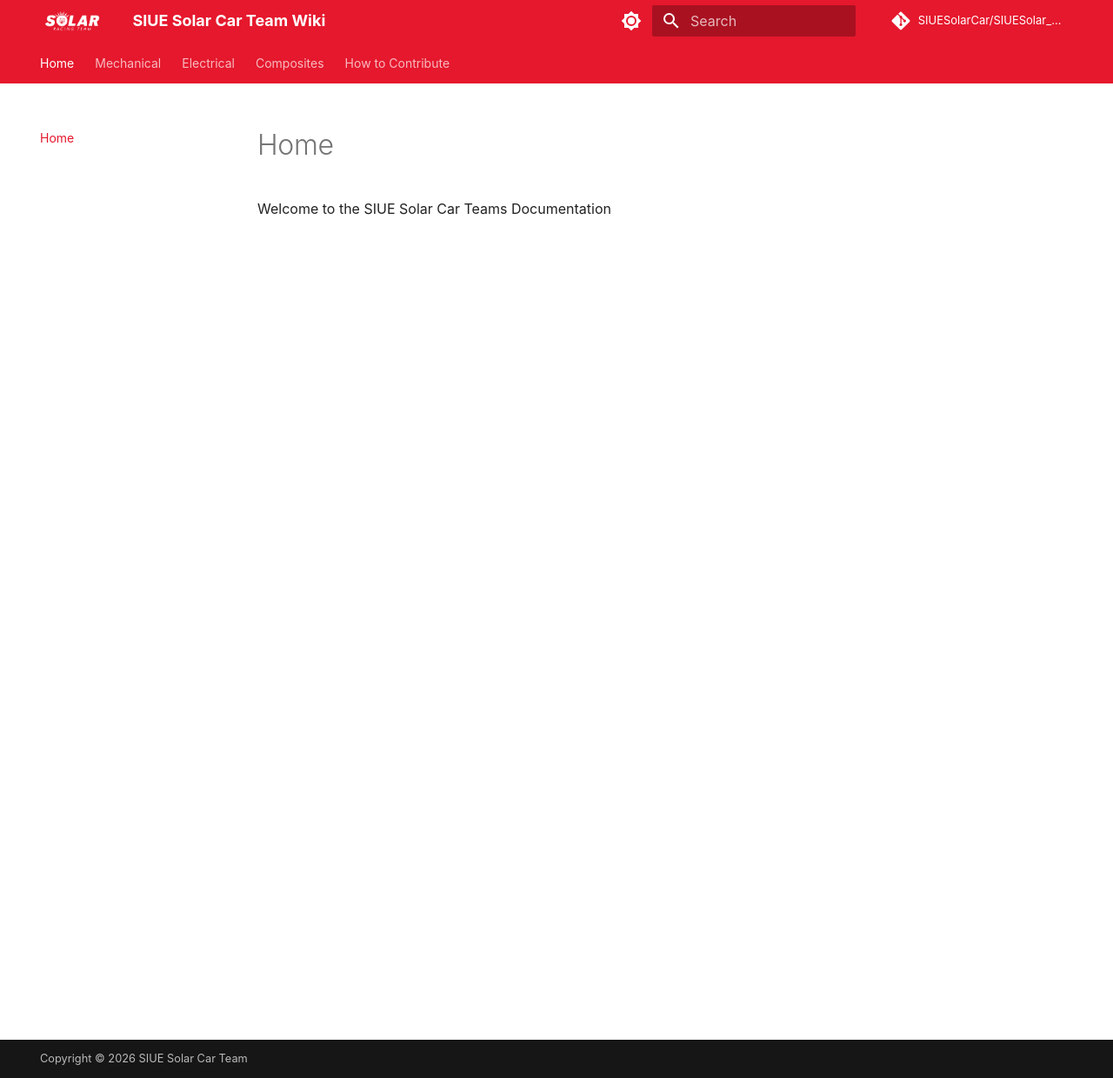
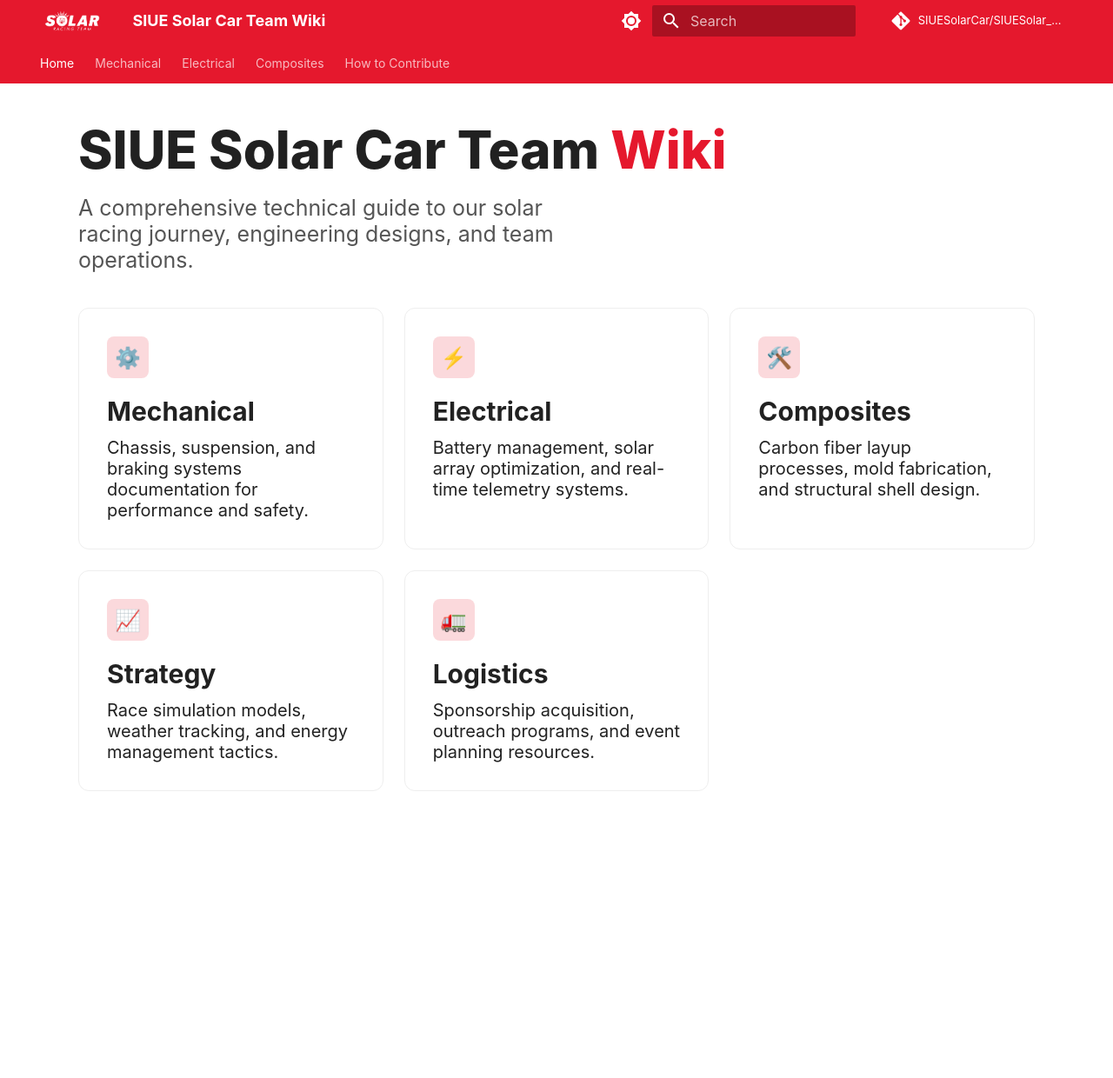
Before and after one commit to SIUESolarCar/SIUESolar_Wiki, an MkDocs documentation site: the page built from docs/index.md, in a window 1280 px wide and 1240 px high. Shown: the whole window at 87% size. Built offline with MkDocs 1.6.1 and Material for MkDocs 9.7.7, drawn with Linux system fonts in a browser that asks for light colours; some web fonts are replaced; comment, search, counter and statistics services are not loaded.

Commit message:
Added Home Page

```diff
--- /dev/null
+++ b/docs/overrides/home.html
@@ -0,0 +1,227 @@
+{% extends "main.html" %}
+{% block tabs %}
+  {{ super() }}
+    <head>
+    <style>
+      :root {
+        --siue-red: #e5182d;
+        --text-main: #1a1a1a;
+        --text-muted: #555555;
+        --bg-light: #ffffff;
+        --card-bg: #ffffff;
+        --card-shadow: 0 4px 12px rgba(0, 0, 0, 0.08);
+        --note-bg: rgba(229, 24, 45, 0.164);
+      }
+
+      * {
+        box-sizing: border-box;
+        margin: 0;
+        padding: 0;
+      }
+
+      .container {
+        max-width: 1100px;
+        margin: 0 auto;
+      }
+
+      h1 {
+        font-size: 3rem;
+        font-weight: 800;
+        margin-bottom: 16px;
+      }
+
+      h1 span {
+        color: var(--siue-red);
+      }
+
+      .vspacer {
+        height: 40px;
+      }
+
+      .subtitle {
+        font-size: 1.25rem;
+        color: var(--text-muted);
+        max-width: 600px;
+      }
+
+      .wiki-grid {
+        display: grid;
+        grid-template-columns: repeat(3, 1fr);
+        gap: 24px;
+        margin-bottom: 60px;
+      }
+
+      .wiki-card {
+        /* background: var(--card-bg); */
+        border: 1px solid #eee;
+        border-radius: 12px;
+        padding: 32px;
+        text-decoration: none;
+        color: inherit;
+        transition: transform 0.2s ease, box-shadow 0.2s ease,
+          border-color 0.2s ease;
+      }
+
+      .wiki-card:hover {
+        transform: translateY(-4px);
+        box-shadow: var(--card-shadow);
+        border-color: var(--siue-red);
+      }
+
+      .icon {
+        width: 48px;
+        height: 48px;
+        background: var(--note-bg);
+        border-radius: 8px;
+        display: flex;
+        align-items: center;
+        justify-content: center;
+        margin-bottom: 20px;
+        color: var(--siue-red);
+        font-size: 24px;
+      }
+
+      .wiki-card h2 {
+        font-size: 1.5rem;
+        margin-bottom: 12px;
+      }
+
+      .wiki-card p {
+        /* color: var(--text-muted); */
+        font-size: 1rem;
+      }
+
+      .invitation-note {
+        background-color: var(--note-bg);
+        border: 1px solid rgba(229, 24, 45, 0.1);
+        border-radius: 16px;
+        padding: 40px;
+        display: flex;
+        align-items: center;
+        justify-content: space-between;
+        gap: 30px;
+      }
+
+      .note-content h3 {
+        font-size: 1.5rem;
+        margin-bottom: 10px;
+      }
+
+      .note-content p {
+        color: var(--text-muted);
+      }
+
+      .cta-button {
+        background-color: var(--siue-red);
+        color: white;
+        padding: 14px 28px;
+        border-radius: 8px;
+        text-decoration: none;
+        font-weight: 600;
+        white-space: nowrap;
+        transition: opacity 0.2s ease;
+      }
+
+      .cta-button:hover {
+        opacity: 0.9;
+      }
+
+      /* Mobile responsiveness */
+      @media (max-width: 900px) {
+        .wiki-grid {
+          grid-template-columns: repeat(2, 1fr);
+        }
+      }
+
+      @media (max-width: 600px) {
+        h1 {
+          font-size: 2.2rem;
+        }
+
+        .wiki-grid {
+          grid-template-columns: 1fr;
+        }
+
+        .invitation-note {
+          flex-direction: column;
+          text-align: center;
+        }
+      }
+    </style>
+
+    </head>
+    <body>
+      <div class="container">
+
+        <header>
+          <div class="vspacer"></div>
+          <h1>SIUE Solar Car Team <span>Wiki</span></h1>
+          <p class="subtitle">
+            A comprehensive technical guide to our solar racing journey,
+            engineering designs, and team operations.
+          </p>
+        </header>
+
+        <div class="vspacer"></div>
+
+        <main class="wiki-grid">
+          <a href="{{ 'Mechanical/' | url }}" class="wiki-card">
+            <div class="icon">⚙️</div>
+            <h2>Mechanical</h2>
+            <p>
+              Chassis, suspension, and braking systems documentation for
+              performance and safety.
+            </p>
+          </a>
+
+          <a href="{{ 'Electrical/' | url }}" class="wiki-card">
+            <div class="icon">⚡</div>
+            <h2>Electrical</h2>
+            <p>
+              Battery management, solar array optimization, and real-time
+              telemetry systems.
+            </p>
+          </a>
+
+          <a href="{{ 'Composites/' | url }}" class="wiki-card">
+            <div class="icon">🛠️</div>
+            <h2>Composites</h2>
+            <p>
+              Carbon fiber layup processes, mold fabrication, and structural
+              shell design.
+            </p>
+          </a>
+
+          <a href="{{ 'Strategy/' | url }}" class="wiki-card">
+            <div class="icon">📈</div>
+            <h2>Strategy</h2>
+            <p>
+              Race simulation models, weather tracking, and energy
+              management tactics.
+            </p>
+          </a>
+
+          <a href="{{ 'Logistics/' | url }}" class="wiki-card">
+            <div class="icon">🚛</div>
+            <h2>Logistics</h2>
+            <p>
+              Sponsorship acquisition, outreach programs, and event planning
+              resources.
+            </p>
+          </a>
+          <div class="vspacer"></div>
+          <div class="vspacer"></div>
+          <div class="vspacer"></div>
+          <div class="vspacer"></div>
+          <div class="vspacer"></div>
+          <div class="vspacer"></div>
+          <div class="vspacer"></div>
+          <div class="vspacer"></div>
+          <div class="vspacer"></div>
+          <div class="vspacer"></div>
+        </main>
+      </div>
+    </body>
+{% endblock %}
+{% block content %}{% endblock %}
+{% block footer %}{% endblock %}
--- a/mkdocs.yml
+++ b/mkdocs.yml
@@ -10,6 +10,7 @@ markdown_extensions:
   - admonition
 theme:
   name: material
+  custom_dir: docs/overrides
   features:
     - navigation.tabs
     - navigation.path
```
Also changed, not shown: docs/index.md (+1 -0 lines).
